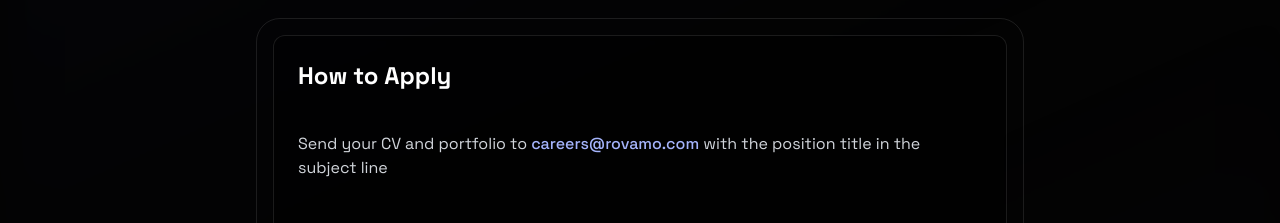
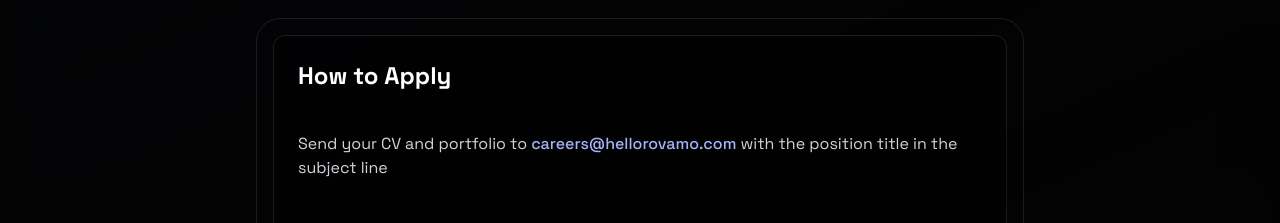
Before and after one commit to ma-rovamo/rovamo-landing, a React (Vite) app: page /careers in a window 1280 px wide. Shown: the part 1880-2103 px from the top of the page. Built offline with nearby package versions, Linux system fonts and the light colour scheme.

Commit message:
spell check

```diff
--- a/src/pages/Careers.tsx
+++ b/src/pages/Careers.tsx
@@ -166,7 +166,7 @@ const Careers = () => {
               <div className="relative flex flex-col justify-between gap-6 overflow-hidden rounded-xl border-[0.75px] border-white/10 bg-black/40 p-6 shadow-sm backdrop-blur-sm">
                 <h2 className="text-2xl font-bold mb-4 text-white">How to Apply</h2>
                 <p className="text-gray-300 mb-8">
-                  Send your CV and portfolio to <span className="text-indigo-300 font-medium">careers@rovamo.com</span> with the position title in the subject line
+                  Send your CV and portfolio to <span className="text-indigo-300 font-medium">careers@hellorovamo.com</span> with the position title in the subject line
                 </p>
 
                 <div>
```
